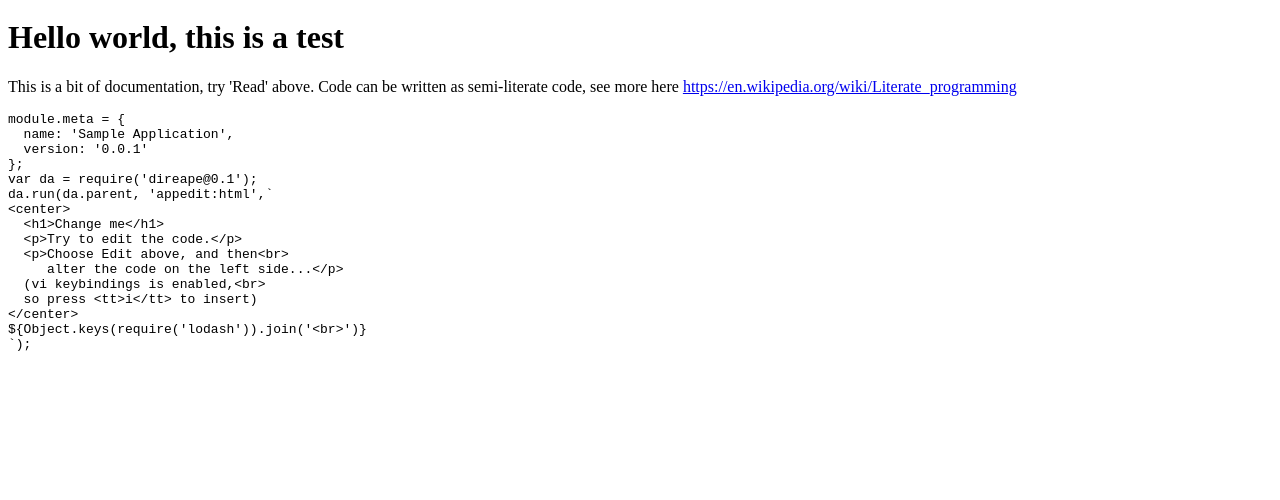
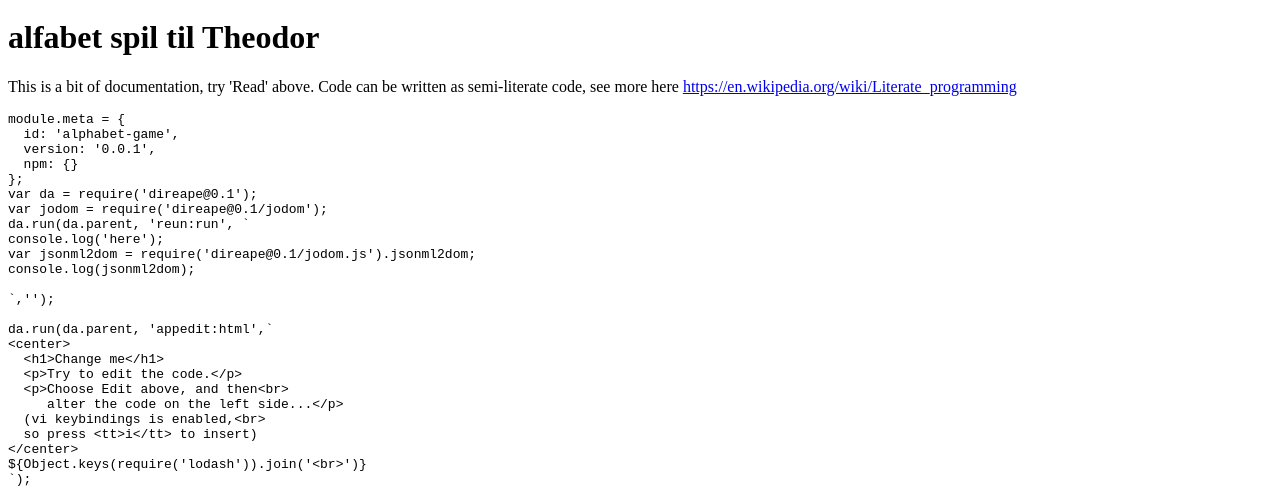
Before and after one commit to KodeKunstner/unnamed-solsort-com-app, a plain HTML site: page index.html in a window 1280 px wide. Shown: the part 322-822 px from the top of the page. Before the commit the page ends 800 px from the top, so only its background shows below. Drawn offline with Linux system fonts and the light colour scheme; a script that the page names is missing.

Commit message:
Commit index.html via https://appedit.solsort.com/?Edit/js/gh/KodeKunstner/unnamed-solsort-com-app.

```diff
--- a/index.html
+++ b/index.html
@@ -15,13 +15,22 @@
     <p><img src=https://raw.githubusercontent.com/KodeKunstner/unnamed-solsort-com-app/master/icon.png width=96 height=96 align=right></p>
 <p><a href="https://github.com/KodeKunstner/unnamed-solsort-com-app"><img src="https://img.shields.io/badge/github-KodeKunstner/unnamed-solsort-com-app-blue.svg" alt="github" /></a>
 <a href="https://codeclimate.com/github/KodeKunstner/unnamed-solsort-com-app"><img src="https://img.shields.io/codeclimate/github/KodeKunstner/unnamed-solsort-com-app.svg" alt="codeclimate" /></a></p>
-<h1 id="helloworldthisisatest">Hello world, this is a test</h1>
+<h1 id="alfabetspiltiltheodor">alfabet spil til Theodor</h1>
 <p>This is a bit of documentation, try 'Read' above. Code can be written as semi-literate code, see more here <a href="https://en.wikipedia.org/wiki/Literate_programming">https://en.wikipedia.org/wiki/Literate_programming</a></p>
 <pre><code>module.meta = {
-  name: 'Sample Application',
-  version: '0.0.1'
+  id: 'alphabet-game',
+  version: '0.0.1',
+  npm: {}
 };
 var da = require('direape@0.1');
+var jodom = require('direape@0.1/jodom');
+da.run(da.parent, 'reun:run', `
+console.log('here');
+var jsonml2dom = require('direape@0.1/jodom.js').jsonml2dom;
+console.log(jsonml2dom);
+
+`,'');
+
 da.run(da.parent, 'appedit:html',`
 &lt;center&gt;
   &lt;h1&gt;Change me&lt;/h1&gt;
```
